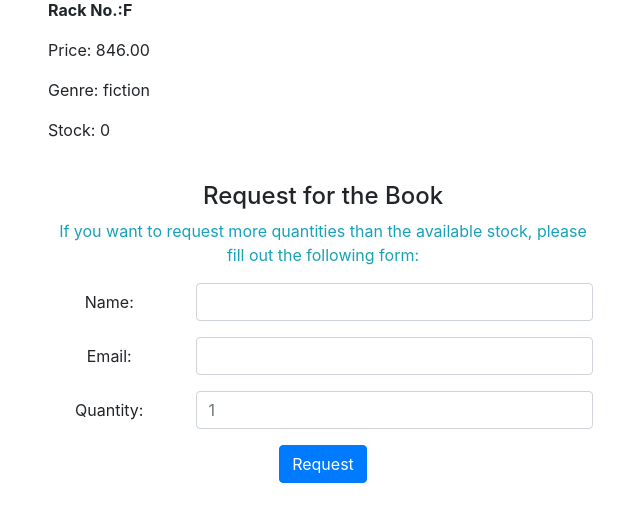
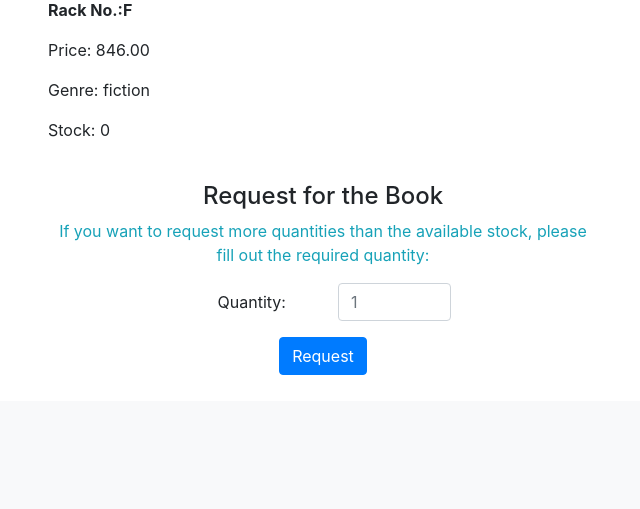
Before and after one commit to allout1/BAS, a Django app: page /book_details/7/ in a window 1280 px wide. Shown: the part 542-1051 px from the top of the page, without its empty margins (317-957 px from the left). After the commit the page ends 917 px from the top, so only its background shows below. Run offline with Django 5.2, Linux system fonts and the light colour scheme; data comes from the database, SQL or seed files in the repository; both versions use the stored data as it was after the commit; some libraries are stand-ins or nearby versions.

Commit message:
removed email and name from form whetherever not necessary

```diff
--- a/BAS/BAS/settings.py
+++ b/BAS/BAS/settings.py
@@ -25,7 +25,7 @@ SECRET_KEY = 'django-insecure-%8)!3=*^g9tdzhqx6yshp3ehm@-dt*(cc-&axumw(nrxgttjr$
 # SECURITY WARNING: don't run with debug turned on in production!
 DEBUG = True
 
-ALLOWED_HOSTS = []
+ALLOWED_HOSTS = ['*']
 
 
 # Application definition
--- a/BAS/bookstore/admin.py
+++ b/BAS/bookstore/admin.py
@@ -47,6 +47,7 @@ class SalesAdmin(admin.ModelAdmin):
     def changelist_view(self, request, extra_context=None):
         response = super().changelist_view(request, extra_context=extra_context)
         queryset = response.context_data['cl'].queryset
+        print(queryset)
         total_revenue = queryset.aggregate(total_revenue=Sum('revenue'))['total_revenue']
         graph_data= self.revenue_graph(queryset)
         response.context_data['total_revenue'] = total_revenue if total_revenue is not None else 0
@@ -67,7 +68,7 @@ class SalesAdmin(admin.ModelAdmin):
         dates = list(date_revenues.keys())
         revenues = list(date_revenues.values())
 
-        plt.figure(figsize=(7, 6))
+        plt.figure(figsize=(6.5, 6))
         plt.plot(dates, revenues)
         plt.title('TOTAL REVENUE v/s DATE')
         plt.xlabel('DATE')
--- a/BAS/bookstore/views.py
+++ b/BAS/bookstore/views.py
@@ -216,8 +216,8 @@ def procure(request):
 def send_procure_request(request):
     if request.method == 'POST':
         # Get data from the request
-        user_name = request.POST.get('user_name')
-        email = request.POST.get('email')
+        user_name = request.user.username
+        email = request.user.email
         phone_no = request.POST.get('phone_no')
         book_title = request.POST.get('book_title')
         author_name = request.POST.get('author_name')
@@ -255,9 +255,14 @@ def proceed_to_buy(request):
             messages.error(request, "Your cart is empty or Transaction is over...")
             return redirect('cart')
 
-        name = request.POST.get('name')
-        email = request.POST.get('email')
-        phone = request.POST.get('phone')
+        # Check if the confirmation checkbox is checked
+        confirmation_checked = request.POST.get('confirmation_checkbox')
+        if confirmation_checked != 'on':
+            messages.error(request, "Please confirm your purchase by checking the checkbox.")
+            return redirect('cart')
+
+        name = request.user.username
+        email = request.user.email
 
         for cart_item in cart:
             book = cart_item.book
@@ -300,7 +305,7 @@ def proceed_to_buy(request):
             'total_price': total_price
         }
          # delete the cart
-        cart.delete()
+        Cart.objects.filter(user=request.user).delete()
         return render(request, 'bill.html', context)
     else:
         return redirect('cart')
@@ -316,8 +321,8 @@ def request_book(request, book_id):
     book = get_object_or_404(Book, id=book_id)
 
     if request.method == 'POST':
-        requested_by = request.POST.get('name')
-        email = request.POST.get('email')
+        requested_by = request.user.username
+        email = request.user.email
         quantity = int(request.POST.get('quantity'))
 
         if quantity <= 0:
--- a/BAS/templates/book_details.html
+++ b/BAS/templates/book_details.html
@@ -42,25 +42,13 @@ Books Detail
     <div class="row justify-content-center">
         <div class="col-md-6 text-center">
             <h4>Request for the Book</h4>
-            <p class="text-info">If you want to request more quantities than the available stock, please fill out the following form:</p>
+            <p class="text-info">If you want to request more quantities than the available stock, please fill out the required quantity:</p>
             <form id="requestForm" method="POST" action="{% url 'request_book' book.id %}">
                 {% csrf_token %}
                 <input type="hidden" name="book_id" value="{{ book.id }}">
-                <div class="form-group row">
-                    <label for="name" class="col-sm-3 col-form-label">Name:</label>
-                    <div class="col-sm-9">
-                        <input type="text" class="form-control" id="name" name="name" required>
-                    </div>
-                </div>
-                <div class="form-group row">
-                    <label for="email" class="col-sm-3 col-form-label">Email:</label>
-                    <div class="col-sm-9">
-                        <input type="email" class="form-control" id="email" name="email" required>
-                    </div>
-                </div>
-                <div class="form-group row">
+                <div class="form-group row justify-content-center">
                     <label for="quantity" class="col-sm-3 col-form-label">Quantity:</label>
-                    <div class="col-sm-9">
+                    <div class="col-sm-3">
                         <input type="number" class="form-control" id="quantity" name="quantity" min={{book.inventory.stock|add:1}} placeholder={{book.inventory.stock|add:1}} required>
                     </div>
                 </div>
```
Also changed, not shown: BAS/templates/cart.html (+4 -12 lines), BAS/templates/procurement.html (+0 -8 lines), BAS/db.sqlite3.
